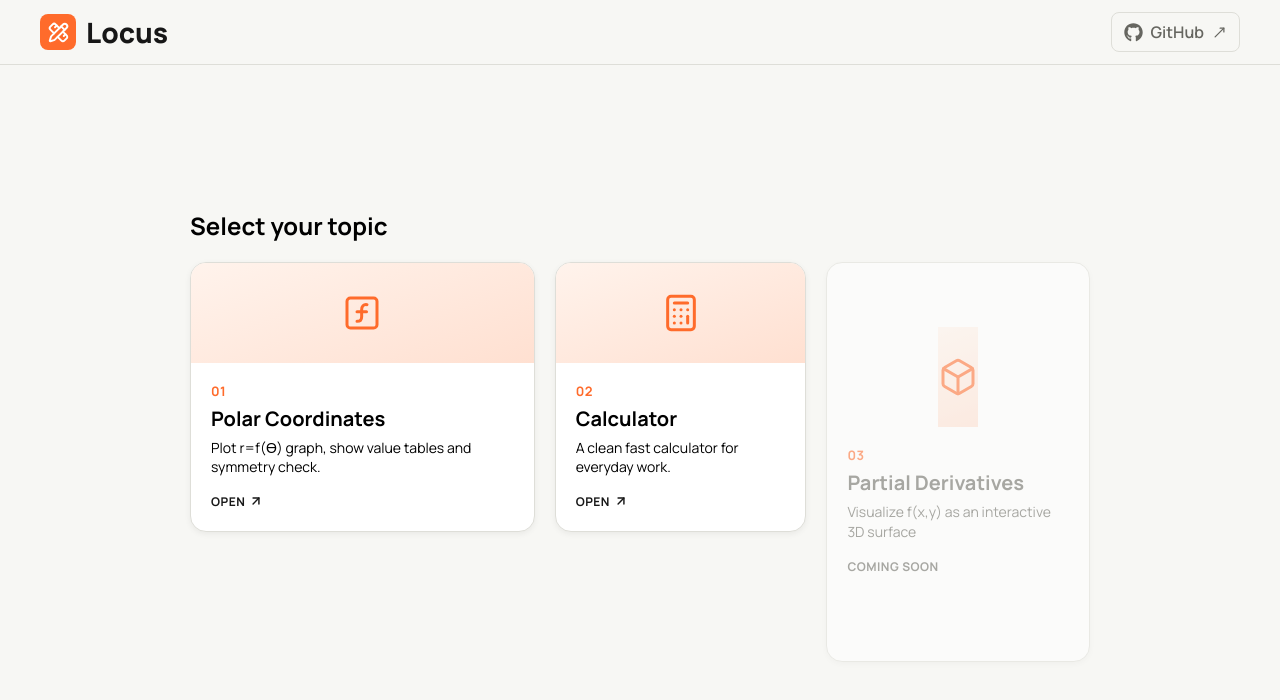
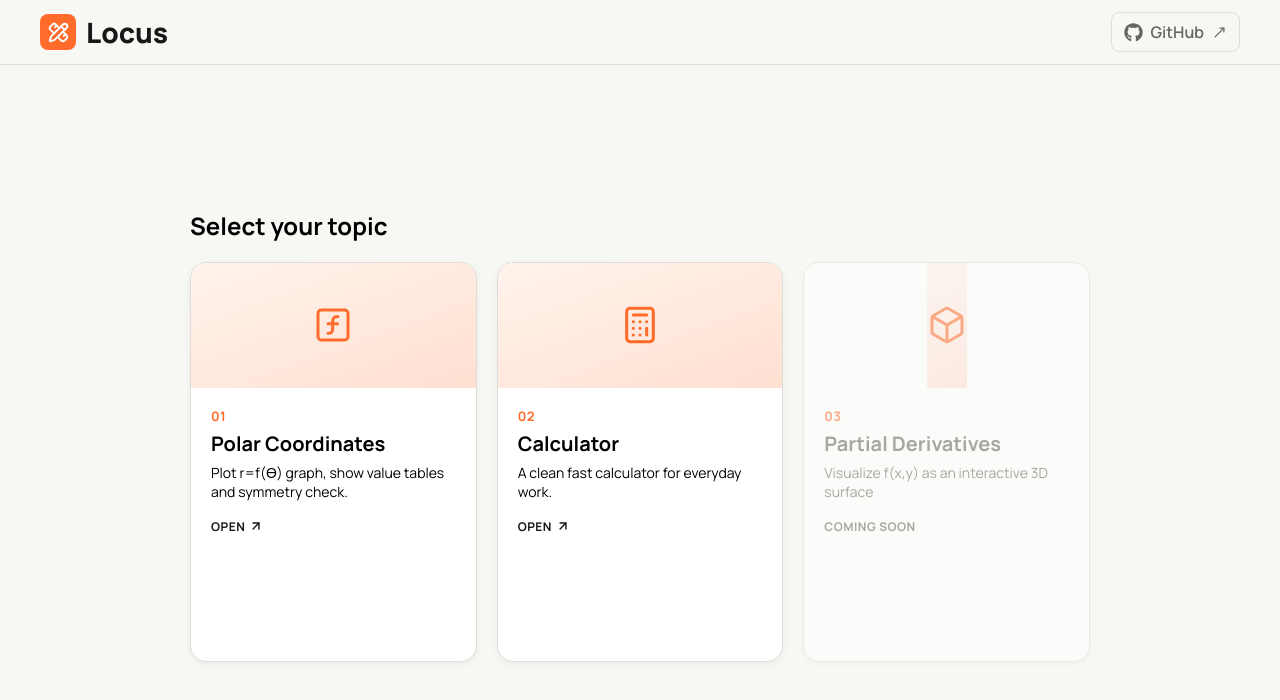
Before and after one commit to Aashutosh-kc/math-app, a React (Vite) app: page / in a window 1280 px wide. Shown: the top 700 px of the page. Built offline with nearby package versions, Linux system fonts and the light colour scheme.

Commit message:
fix: make topic cards equal height

```diff
--- a/src/TopicSelector.css
+++ b/src/TopicSelector.css
@@ -15,12 +15,15 @@
     flex-direction: row;
     gap: 20px;
     width: 100%;
+    align-items: stretch;
 }
 
 .card-grid a,
 .brand {
+    display: flex;
     text-decoration: none;
     color: inherit;
+    flex: 1
 }
 
 .card{
@@ -44,7 +47,7 @@
     display: flex;
     align-items: center;
     justify-content: center;
-    height: 100px;
+    height: 125px;
     background: linear-gradient(160deg, #fff3ec, #ffe0d1);
     color: var(--accent);
 }
@@ -52,6 +55,7 @@
 .card-body{
     padding: 16px 20px 20px;
     text-align: left;
+    flex: 1;
 }
 
 .card-index{
--- a/src/TopicSelector.jsx
+++ b/src/TopicSelector.jsx
@@ -28,8 +28,8 @@ function TopicSelector({  }) {
     <h2>Select your topic</h2>
     <div className="card-grid">
         {topics.map((topic, index) => (
-            <Link to={`/topics/${topic.title}`}>
-            <div key={index} className={`card ${topic.status === "coming-soon" ? "coming-soon" : ""}`}>
+            <Link key={index} to={`/topics/${topic.title}`}>
+            <div className={`card ${topic.status === "coming-soon" ? "coming-soon" : ""}`}>
                 <div className="card-preview">
                     <topic.icon size={40} strokeWidth={1.8} />
                 </div>
```
